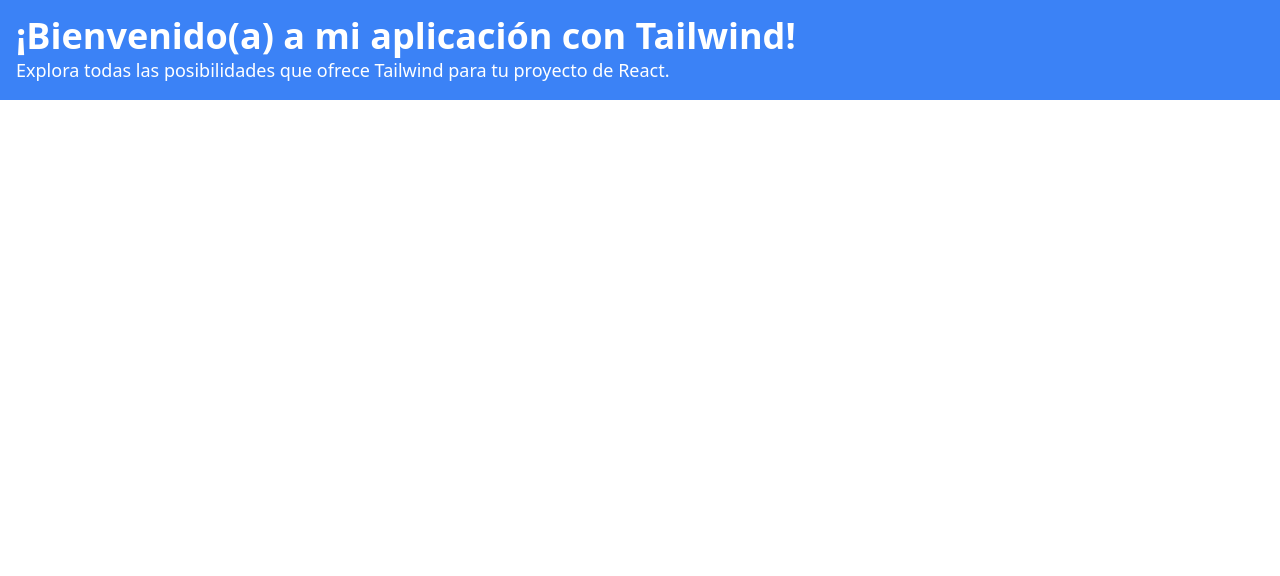
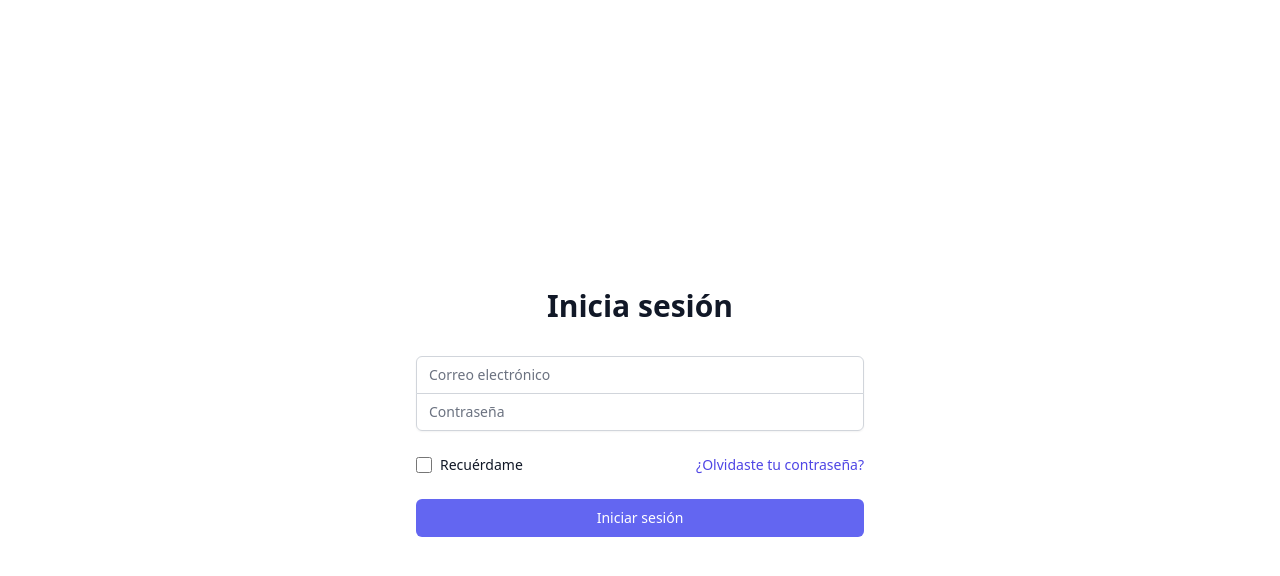
Before and after one commit to andreskps/frontend-glamping, a React (Vite) app: page /login in a window 1280 px wide. Shown: the top 576 px of the page. Built offline with nearby package versions, Linux system fonts and the light colour scheme.

Commit message:
Add axios and react-router-dom dependencies

```diff
--- a/package.json
+++ b/package.json
@@ -10,8 +10,10 @@
     "preview": "vite preview"
   },
   "dependencies": {
+    "axios": "^1.6.2",
     "react": "^18.2.0",
-    "react-dom": "^18.2.0"
+    "react-dom": "^18.2.0",
+    "react-router-dom": "^6.20.1"
   },
   "devDependencies": {
     "@types/react": "^18.2.37",
--- a/src/App.jsx
+++ b/src/App.jsx
@@ -1,19 +1,20 @@
-import { useState } from "react";
 
+import { BrowserRouter, Routes, Route } from "react-router-dom";
+
+import LoginPage from "./pages/LoginPage";
 
 function App() {
 
 
   return (
-    <div className="bg-blue-500 text-white p-4">
-      <h1 className="text-4xl font-bold">
-        ¡Bienvenido(a) a mi aplicación con Tailwind!
-      </h1>
-      <p className="text-lg">
-        Explora todas las posibilidades que ofrece Tailwind para tu proyecto de
-        React.
-      </p>
-    </div>
+    <BrowserRouter>
+      <Routes>
+        <Route path="/" element={<div><h1>Home</h1></div>}/>
+        <Route path="/login" element={<LoginPage />} />
+
+
+      </Routes>
+    </BrowserRouter>
   );
 }
 
--- /dev/null
+++ b/src/components/auth/FormLogin.jsx
@@ -0,0 +1,85 @@
+import { useState } from "react";
+import { Link } from "react-router-dom";
+
+const FormLogin = () => {
+  const [email, setEmail] = useState("");
+  const [password, setPassword] = useState("");
+
+  const handleLogin = (e) => {
+    e.preventDefault();
+    console.log(email, password);
+  };
+
+  return (
+    <div className="min-h-screen flex items-center justify-center bg-light-gray py-12 px-4 sm:px-6 lg:px-8">
+      <div className="max-w-md w-full space-y-8">
+        <div>
+          <h2 className="mt-6 text-center text-3xl font-extrabold text-gray-900">Inicia sesión</h2>
+        </div>
+        <form className="mt-8 space-y-6" onSubmit={handleLogin}>
+          <div className="rounded-md shadow-sm -space-y-px">
+            <div>
+              <label htmlFor="email" className="sr-only">Correo electrónico</label>
+              <input
+                id="email"
+                name="email"
+                type="email"
+                autoComplete="email"
+                required
+                className="appearance-none rounded-none relative block w-full px-3 py-2 border border-gray-300 placeholder-gray-500 text-gray-900 rounded-t-md focus:outline-none focus:ring-indigo-500 focus:border-indigo-500 focus:z-10 sm:text-sm"
+                placeholder="Correo electrónico"
+                value={email}
+                onChange={(e) => setEmail(e.target.value)}
+              />
+            </div>
+            <div>
+              <label htmlFor="password" className="sr-only">Contraseña</label>
+              <input
+                id="password"
+                name="password"
+                type="password"
+                autoComplete="current-password"
+                required
+                className="appearance-none rounded-none relative block w-full px-3 py-2 border border-gray-300 placeholder-gray-500 text-gray-900 rounded-b-md focus:outline-none focus:ring-indigo-500 focus:border-indigo-500 focus:z-10 sm:text-sm"
+                placeholder="Contraseña"
+                value={password}
+                onChange={(e) => setPassword(e.target.value)}
+              />
+            </div>
+          </div>
+
+          <div className="flex items-center justify-between">
+            <div className="flex items-center">
+              <input
+                id="remember_me"
+                name="remember_me"
+                type="checkbox"
+                className="h-4 w-4 text-indigo-600 focus:ring-indigo-500 border-gray-300 rounded"
+              />
+              <label htmlFor="remember_me" className="ml-2 block text-sm text-gray-900">
+                Recuérdame
+              </label>
+            </div>
+
+            <div className="text-sm">
+              <Link to="/forgot-password" className="font-medium text-indigo-600 hover:text-indigo-500">
+                ¿Olvidaste tu contraseña?
+              </Link>
+            </div>
+          </div>
+
+          <div>
+            <button
+              type="submit"
+              className="group relative w-full flex justify-center py-2 px-4 border border-transparent text-sm font-medium rounded-md text-white bg-indigo-500 hover:bg-indigo-700 focus:outline-none focus:ring-2 focus:ring-offset-2 focus:ring-indigo-500"
+            >
+              Iniciar sesión
+            </button>
+          </div>
+        </form>
+      </div>
+    </div>
+  );
+};
+
+export default FormLogin;
--- /dev/null
+++ b/src/pages/LoginPage.jsx
@@ -0,0 +1,10 @@
+import React from "react";
+import FormLogin from "../components/auth/FormLogin";
+
+const LoginPage = () => {
+
+
+  return <FormLogin />;
+};
+
+export default LoginPage;
```
Also changed, not shown: src/config/Axios.jsx (added), src/pages/HomePage.jsx (added), 1 other file (tests, documents, lock files or other folders).
